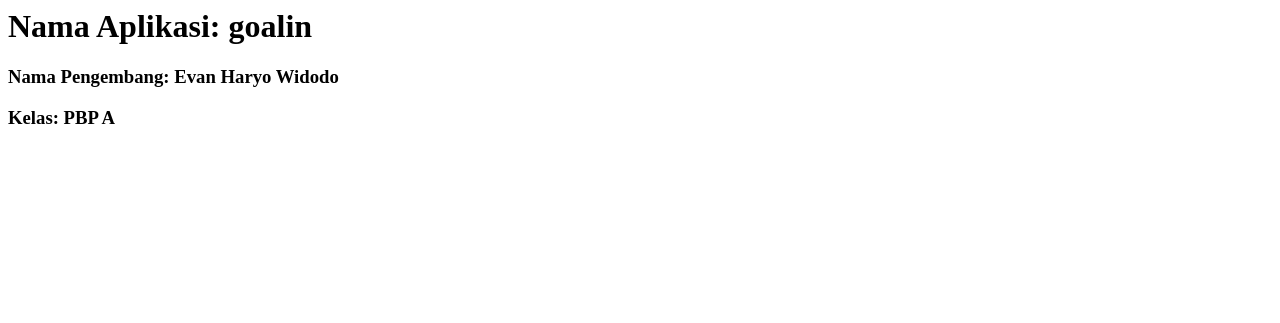
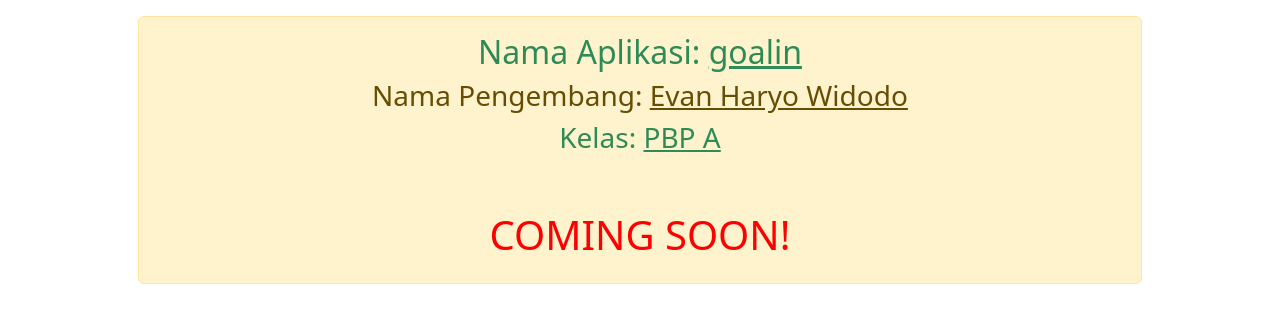
Before and after one commit to Evanlikescode/goalin, a Django app: page / in a window 1280 px wide. Shown: the top 323 px of the page. Run offline with Django 5.2, Linux system fonts and the light colour scheme.

Commit message:
implement layout base html and bootstrap library

```diff
--- a/main/templates/landing_page.html
+++ b/main/templates/landing_page.html
@@ -1,8 +1,23 @@
 
-<html>
+{% extends 'layout.html' %}
 
-    <h1>Nama Aplikasi: {{app_name}}</h1>
-    <h3>Nama Pengembang: {{ creator_name }}</h3>
-    <h3>Kelas: {{ creator_class }}</h3>
+{% block title %}
+Goalin
+{% endblock %}
 
-</html>
+
+{% block content %}
+
+
+<div class="alert alert-warning p-3 mx-auto mt-3 " role="alert" style="width: 80%;text-align: center;">
+
+    <h2 style="color: seagreen;">Nama Aplikasi: <u>{{app_name}}</u></h2>
+    <h3>Nama Pengembang: <u>{{ creator_name }}</u></h3>
+    <h3 style="color: seagreen;">Kelas: <u>{{ creator_class }}</u></h3>
+    <br>
+    <br>
+    <h1 style="color: red;">COMING SOON!</h1>
+</div>
+
+
+{% endblock %}
--- /dev/null
+++ b/main/templates/layout.html
@@ -0,0 +1,32 @@
+<!DOCTYPE html>
+<html lang="en">
+<head>
+    <meta charset="UTF-8">
+    <meta name="viewport" content="width=device-width, initial-scale=1.0">
+    <title>{% block title %}{% endblock %}</title>
+
+    <!-- css bootstrap -->
+    <link href="https://cdn.jsdelivr.net/npm/bootstrap@5.3.8/dist/css/bootstrap.min.css" rel="stylesheet" integrity="sha384-sRIl4kxILFvY47J16cr9ZwB07vP4J8+LH7qKQnuqkuIAvNWLzeN8tE5YBujZqJLB" crossorigin="anonymous">
+
+
+</head>
+<body>
+
+
+
+    <!-- main content -->
+
+    <div class="container-fluid">
+
+        {% block content %}
+
+        {% endblock %}
+
+    </div>
+
+
+    <!-- js bootstrap -->
+    <script src="https://cdn.jsdelivr.net/npm/bootstrap@5.3.8/dist/js/bootstrap.bundle.min.js" integrity="sha384-FKyoEForCGlyvwx9Hj09JcYn3nv7wiPVlz7YYwJrWVcXK/BmnVDxM+D2scQbITxI" crossorigin="anonymous"></script>
+
+</body>
+</html>
```
